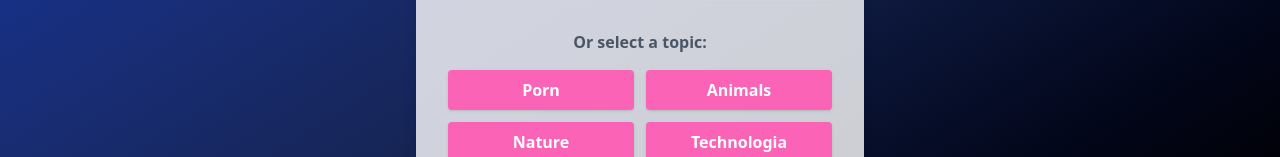
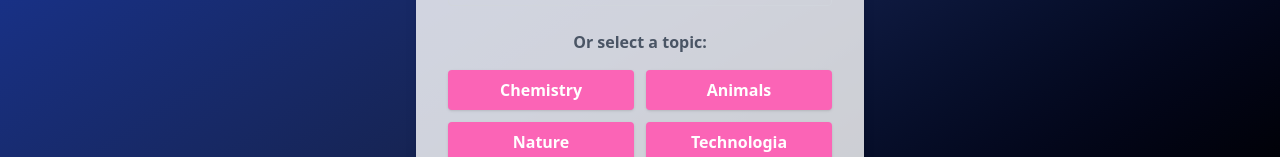
Before and after one commit to KnextKoder/4P, a Next.js app in the folder frontend/: page / in a window 1280 px wide. Shown: the part 403-560 px from the top of the page. Built offline with nearby package versions, Linux system fonts and the light colour scheme.

Commit message:
Init frontend

```diff
--- a/frontend/app/page.tsx
+++ b/frontend/app/page.tsx
@@ -4,7 +4,7 @@ import { useState } from "react"
 import { useRouter } from "next/navigation"
 
 const predefinedTopics = [
-  "Porn",
+  "Chemistry",
   "Animals",
   "Nature",
   "Technologia",
```
